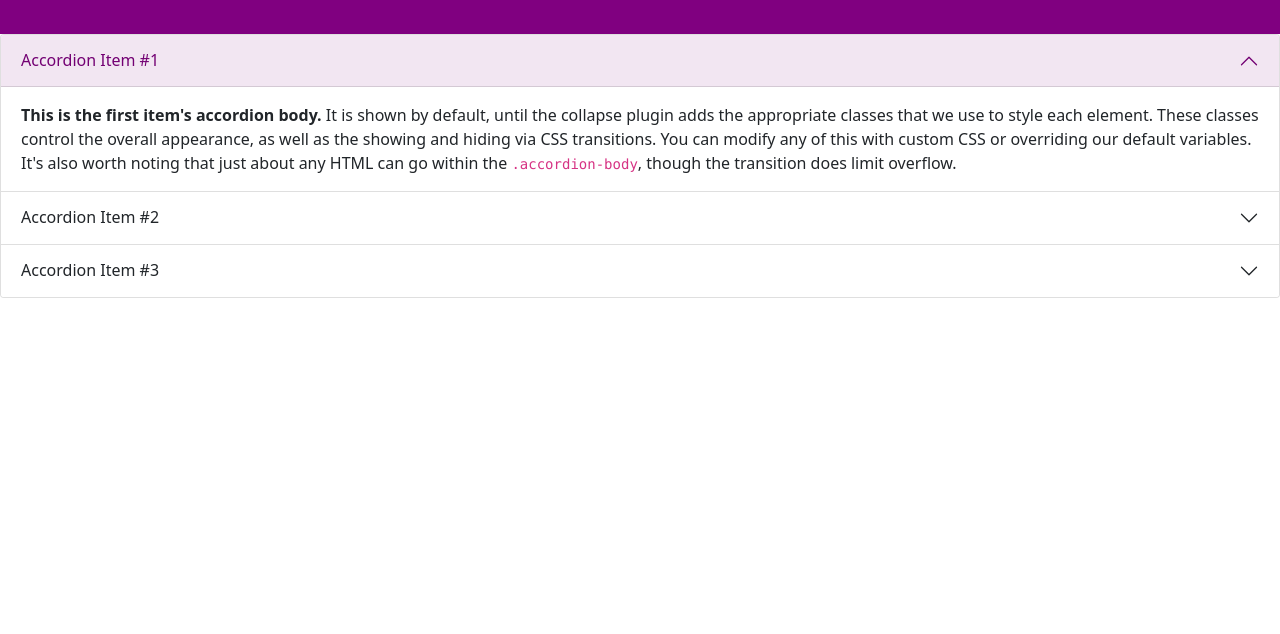
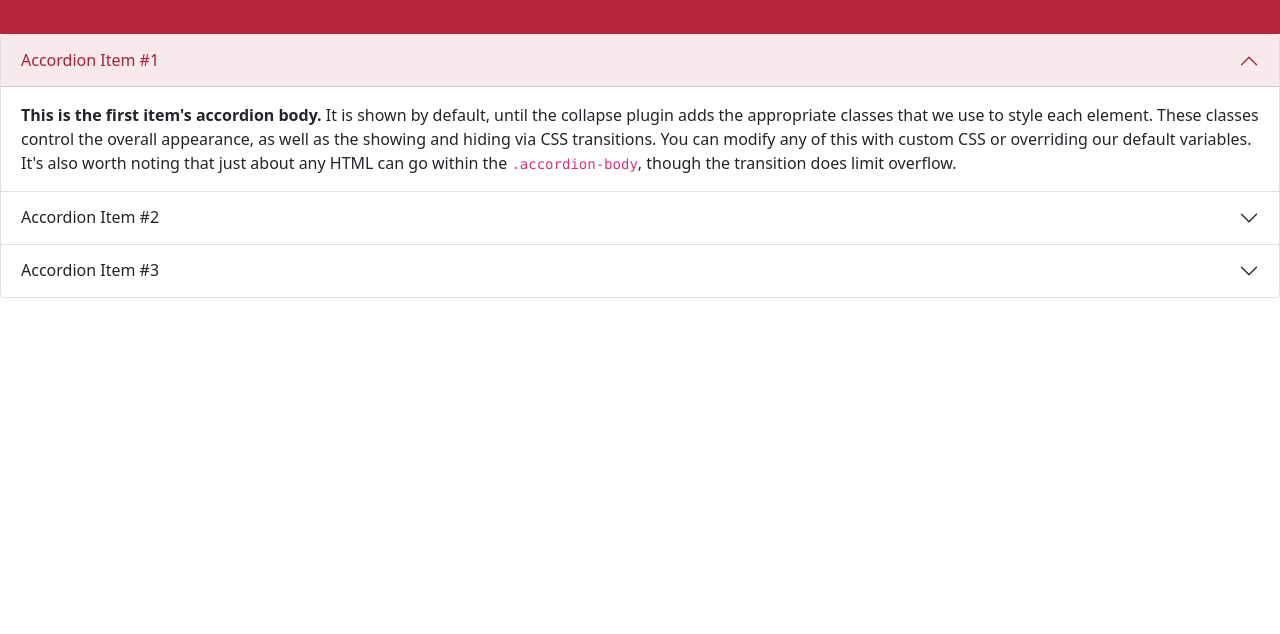
Before and after one commit to arpit04tripathi/sass-app, a website: page index.html in a window 1280 px wide. Shown: the part 166-800 px from the top of the page. Drawn offline with nearby package versions, Linux system fonts and the light colour scheme.

Commit message:
refactor

```diff
--- a/index.html
+++ b/index.html
@@ -5,7 +5,7 @@
     <meta http-equiv="X-UA-Compatible" content="IE=edge" />
     <meta name="viewport" content="width=device-width, initial-scale=1.0" />
     <title>Document</title>
-    <link rel="stylesheet" href="/assets/css/main.css" />
+    <link rel="stylesheet" href="./assets/css/main.css" />
   </head>
   <body>
     <header class="bg-primary text-white py-5">
--- a/scss/_custom.scss
+++ b/scss/_custom.scss
@@ -1,3 +1 @@
-$primary: purple;
-
-@import "../node_modules/bootstrap/scss/bootstrap.scss";
+$primary: rgb(182, 38, 62);
--- /dev/null
+++ b/scss/_style.scss
@@ -0,0 +1,3 @@
+@import "./custom";
+
+@import "../node_modules/bootstrap/scss/bootstrap.scss";
--- a/scss/main.scss
+++ b/scss/main.scss
@@ -1,4 +1,4 @@
-@use "./custom";
+@use "./style";
 
 p1 {
   color: red;
```
Also changed, not shown: .github/workflows/node.js.yml, assets/css/main.css.
